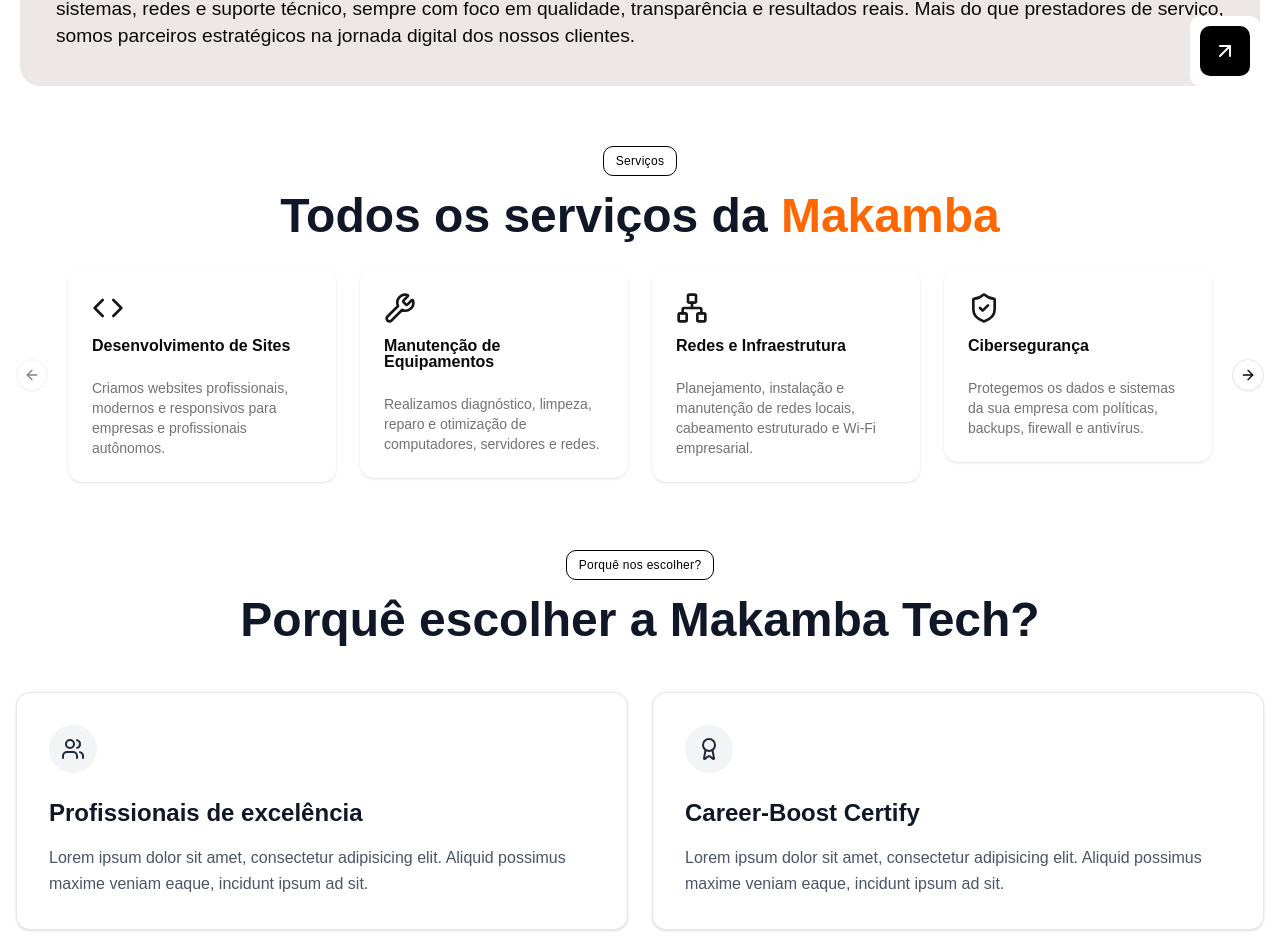
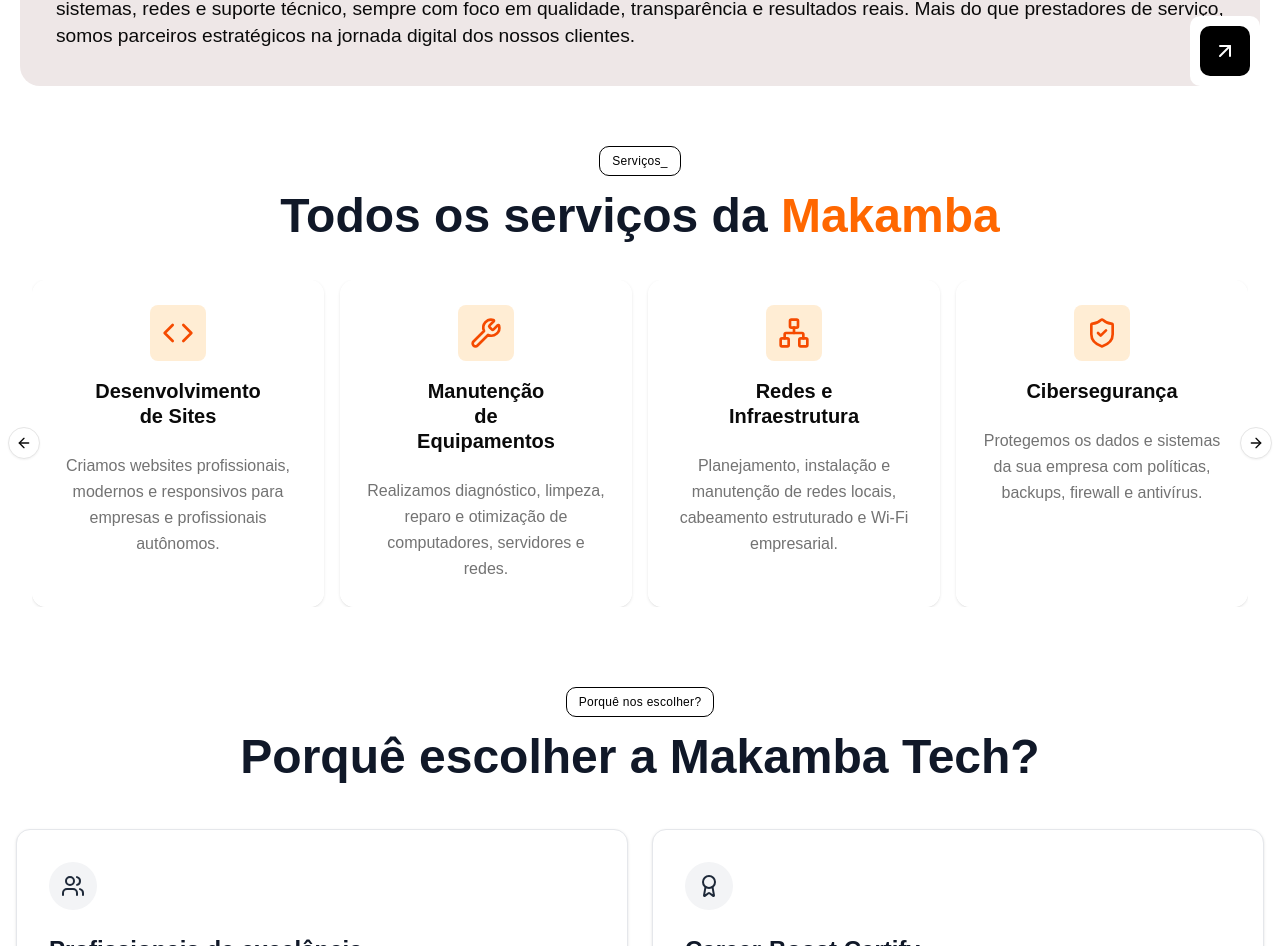
Before and after one commit to Mario2005-matias/Makamba, a React (Vite) app in the folder makamba/: page / in a window 1280 px wide. Shown: the part 1009-1955 px from the top of the page. Built offline with nearby package versions, Linux system fonts and the light colour scheme.

Commit message:
1 Fase deploy

```diff
--- a/makamba/src/App.tsx
+++ b/makamba/src/App.tsx
@@ -25,7 +25,7 @@
       <section className="flex flex-col items-center justify-center mt-10">
         <header className='flex flex-col items-center '>
           <p className="border text-black border-black px-3 py-1.5 rounded-lg text-xs font-medium tracking-wide mb-4">
-            Serviços
+            Serviços_
           </p>
           <h2 className="text-4xl md:text-5xl font-bold text-gray-900 text-center mb-6">
            Todos os serviços da <span className='text-[#FF6700]'>Makamba</span>
--- a/makamba/src/layout/section-services/ServiceCarousel.tsx
+++ b/makamba/src/layout/section-services/ServiceCarousel.tsx
@@ -1,42 +1,52 @@
-import { Card, CardHeader, CardTitle, CardContent, CardDescription } from "@/components/ui/card";
-import {
-  Carousel,
-  CarouselContent,
-  CarouselItem,
-  CarouselNext,
-  CarouselPrevious,
-} from "@/components/ui/carousel";
-import { services } from "./Services";
+import { Card, CardHeader, CardTitle, CardContent, CardDescription } from "@/components/ui/card"
+import { Carousel, CarouselContent, CarouselItem, CarouselNext, CarouselPrevious } from "@/components/ui/carousel"
+import { services } from "./Services"
 
 export function ServiceCarousel() {
   return (
+    <div className="w-full px-4 sm:px-6 lg:px-8">
       <Carousel
         opts={{
           align: "start",
+          loop: true,
         }}
-      className="max-w-6xl"
+        className="w-full max-w-7xl mx-auto py-4"
       >
-      <CarouselContent>
+        <CarouselContent className="-ml-2 md:-ml-4">
           {services.map((service) => (
-          <CarouselItem key={service.id} className="md:basis-1/2 lg:basis-1/4 h-full">
-            <div className="p-1 h-full">
-              <Card className="border-none h-full">
-                <CardHeader>
+            <CarouselItem key={service.id} className=" pl-2 md:pl-4 basis-full sm:basis-1/2 lg:basis-1/3 xl:basis-1/4">
+              <div className="h-full">
+                <Card className="h-full border-white bg-transparent flex flex-col items-center justify-center text-center">
+                  <CardHeader className=" flex flex-col items-center justify-center">
+                    <span className="flex items-center justify-center bg-orange-100 dark:bg-orange-900 rounded-md p-2 sm:p-3 mb-3">
                       {service.icon && (
-                      <service.icon className="w-8 h-8 mb-2 text-primary" />
+                        <service.icon className="w-6 h-6 sm:w-8 sm:h-8 text-orange-600 flex-shrink-0" />
                       )}
-                    <CardTitle>{service.title}</CardTitle>
+                    </span>
+                    <CardTitle className="text-lg sm:text-xl leading-tight">{service.title}</CardTitle>
                   </CardHeader>
-                <CardContent >
-                <CardDescription>{service.description}</CardDescription>
+                  <CardContent className="pt-0 flex-1">
+                    <CardDescription className="text-sm sm:text-base leading-relaxed">
+                      {service.description}
+                    </CardDescription>
                   </CardContent>
                 </Card>
               </div>
             </CarouselItem>
           ))}
         </CarouselContent>
-      <CarouselPrevious />
-      <CarouselNext />
+
+        {/* Navigation buttons with responsive positioning */}
+        <CarouselPrevious className="hidden sm:flex -left-4 lg:-left-6" />
+        <CarouselNext className="hidden sm:flex -right-4 lg:-right-6" />
+
+        {/* Mobile navigation indicators */}
+        <div className="flex sm:hidden justify-center mt-4 space-x-2">
+          {services.map((_, index) => (
+            <div key={index} className="w-2 h-2 rounded-full bg-gray-600" />
+          ))}
+        </div>
       </Carousel>
-  );
+    </div>
+  )
 }
```
Lines whose indentation alone changed are shown as unchanged.
